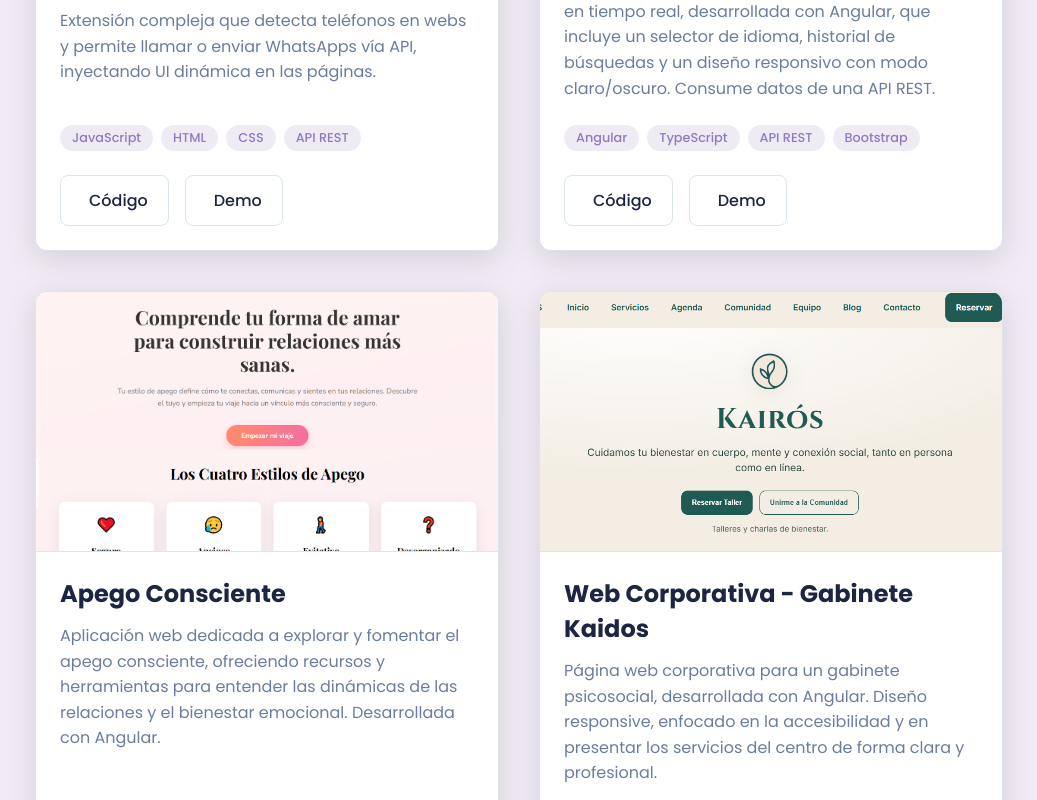
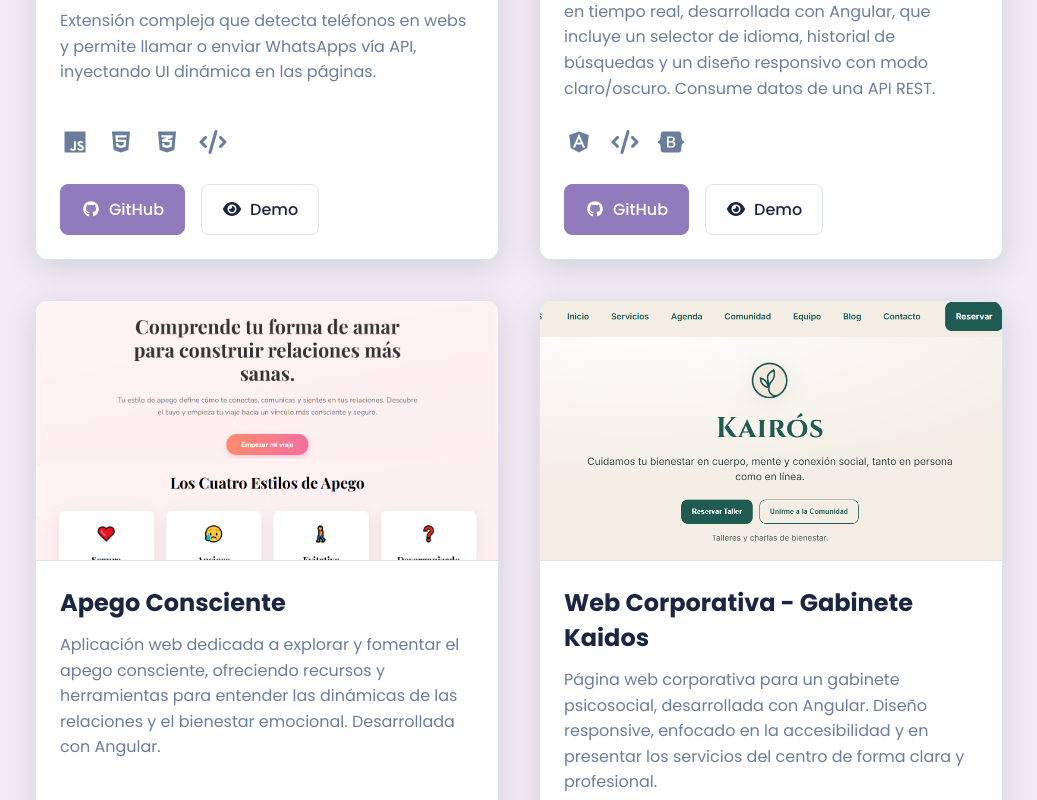
Before and after one commit to edarlinae/mi-portfolio-adap, an Angular app: page / in a window 1280 px wide. Shown: the part 3360-4160 px from the top of the page, without its empty margins (121-1158 px from the left). Built offline with nearby package versions, Linux system fonts and the light colour scheme.

Commit message:
ajuste botones e iconos 1

```diff
--- a/package.json
+++ b/package.json
@@ -26,6 +26,10 @@
     "@angular/forms": "^20.1.0",
     "@angular/platform-browser": "^20.1.0",
     "@angular/router": "^20.1.0",
+    "@fortawesome/angular-fontawesome": "^3.0.0",
+    "@fortawesome/fontawesome-svg-core": "^7.0.1",
+    "@fortawesome/free-brands-svg-icons": "^7.0.1",
+    "@fortawesome/free-solid-svg-icons": "^7.0.1",
     "rxjs": "~7.8.0",
     "tslib": "^2.3.0"
   },
--- a/src/app/components/project-list/project-list.css
+++ b/src/app/components/project-list/project-list.css
@@ -37,7 +37,6 @@ h2 {
   box-shadow: var(--shadow-hover);
 }
 
-
 .project-image-container {
   width: 100%;
   aspect-ratio: 16 / 9;
@@ -55,7 +54,6 @@ h2 {
   object-fit: cover;
   object-position: center;
 }
-
 
 .project-content {
   padding: 1.5rem;
@@ -80,17 +78,19 @@ h2 {
 .project-technologies {
   display: flex;
   flex-wrap: wrap;
-  gap: 0.5rem;
+  gap: 1rem;
   margin-bottom: 1.5rem;
+  align-items: center;
 }
 
-.tech-tag {
-  background-color: color-mix(in srgb, var(--accent) 15%, transparent);
+.tech-logo {
+  font-size: 24px; /* Tamaño del icono */
+  color: var(--text-secondary);
+  transition: color 0.3s ease;
+}
+
+.project-card:hover .tech-logo {
   color: var(--accent);
-  padding: 0.25rem 0.75rem;
-  border-radius: 1rem;
-  font-size: 0.8rem;
-  font-weight: 500;
 }
 
 .project-links {
@@ -100,28 +100,38 @@ h2 {
   margin-top: auto;
 }
 
-
 .project-link {
-  color: var(--text-primary);
   text-decoration: none;
   font-weight: 500;
-  background-color: var(--surface-darker);
   padding: 0.75rem 1.25rem;
   border-radius: 8px;
   text-align: center;
-  transition: background-color 0.2s ease, transform 0.2s ease;
-  border: 1px solid var(--border-color);
+  transition: all 0.2s ease;
   display: inline-flex;
   align-items: center;
   justify-content: center;
   gap: 0.5rem;
 }
 
-.project-link:hover {
-  background-color: color-mix(in srgb, var(--text-primary) 10%, transparent);
+.project-link--primary {
+  background-color: var(--accent);
+  color: white;
+  border: 1px solid var(--accent);
+}
+
+.project-link--primary:hover {
+  background-color: color-mix(in srgb, var(--accent) 85%, black);
   transform: translateY(-2px);
 }
 
-.project-link i {
-  font-size: 1.1rem;
+.project-link--secondary {
+  background-color: transparent;
+  color: var(--text-primary);
+  border: 1px solid var(--border-color);
 }
+
+.project-link--secondary:hover {
+  background-color: var(--surface-darker);
+  border-color: var(--accent);
+  transform: translateY(-2px);
+}
--- a/src/app/components/project-list/project-list.html
+++ b/src/app/components/project-list/project-list.html
@@ -10,21 +10,19 @@
           <h3>{{ getProjectTranslation(project.translationKey).title }}</h3>
           <p>{{ getProjectTranslation(project.translationKey).description }}</p>
 
-          <!-- SECCIÓN CORREGIDA -->
           <div class="project-technologies">
-            @for (tech of project.technologies; track tech) {
-              <span class="tech-tag">{{ tech }}</span>
+            @for (tech of project.technologies; track tech.name) {
+              <fa-icon class="tech-logo" [icon]="tech.icon" [title]="tech.name"></fa-icon>
             }
           </div>
-          <!-- FIN DE LA SECCIÓN CORREGIDA -->
 
           <div class="project-links">
-            <a [href]="project.githubUrl" target="_blank" rel="noopener noreferrer" class="project-link">
-              <i class="fab fa-github"></i> Código
+            <a [href]="project.githubUrl" target="_blank" rel="noopener noreferrer" class="project-link project-link--primary">
+              <fa-icon [icon]="faGithub"></fa-icon> GitHub
             </a>
             @if (project.liveDemoUrl && project.liveDemoUrl !== '#') {
-              <a [href]="project.liveDemoUrl" target="_blank" rel="noopener noreferrer" class="project-link">
-                <i class="fas fa-external-link-alt"></i> Demo
+              <a [href]="project.liveDemoUrl" target="_blank" rel="noopener noreferrer" class="project-link project-link--secondary">
+                <fa-icon [icon]="faEye"></fa-icon> Demo
               </a>
             }
           </div>
--- a/src/app/components/project-list/project-list.ts
+++ b/src/app/components/project-list/project-list.ts
@@ -1,11 +1,21 @@
 import { Component, signal, inject } from '@angular/core';
 import { CommonModule } from '@angular/common';
 import { TranslationService, ProjectTranslations } from '../../services/translation';
+import { FontAwesomeModule } from '@fortawesome/angular-fontawesome';
+import { IconDefinition } from '@fortawesome/fontawesome-svg-core';
+import { faAngular, faBootstrap, faCss3Alt, faFigma, faGithub, faHtml5, faJs, faSass } from '@fortawesome/free-brands-svg-icons';
+import { faCode, faEye } from '@fortawesome/free-solid-svg-icons';
+
+// Estructura para las tecnologías con iconos de FontAwesome
+export interface Technology {
+  name: string;
+  icon: IconDefinition;
+}
 
 export interface Project {
   imageUrl: string;
   translationKey: 'project1' | 'project2' | 'project3' | 'project4';
-  technologies: string[];
+  technologies: Technology[];
   liveDemoUrl: string;
   githubUrl: string;
 }
@@ -13,7 +23,7 @@ export interface Project {
 @Component({
   selector: 'app-project-list',
   standalone: true,
-  imports: [CommonModule],
+  imports: [CommonModule, FontAwesomeModule], // <-- Añadir FontAwesomeModule
   templateUrl: './project-list.html',
   styleUrl: './project-list.css'
 })
@@ -21,32 +31,54 @@ export class ProjectListComponent {
   private translationService = inject(TranslationService);
   public t = this.translationService.t;
 
+  // Iconos para la plantilla
+  faGithub = faGithub;
+  faEye = faEye;
+
   protected readonly projects = signal<Project[]>([
     {
       imageUrl: 'assets/clicktocall-preview.png',
       translationKey: 'project1',
-      technologies: ['JavaScript', 'HTML', 'CSS', 'API REST'],
+      technologies: [
+        { name: 'JavaScript', icon: faJs },
+        { name: 'HTML', icon: faHtml5 },
+        { name: 'CSS', icon: faCss3Alt },
+        { name: 'Chrome API', icon: faCode } // Usando un icono genérico
+      ],
       liveDemoUrl: 'https://chromewebstore.google.com/detail/clicktocall-premium-number/hcdjknjpbnhdmpdkeofgmafdcepdbjfg?hl=es',
       githubUrl: 'https://github.com/edarlinae/ClickToCall'
     },
     {
       imageUrl: 'assets/weather-app-preview.jpg',
       translationKey: 'project2',
-      technologies: ['Angular', 'TypeScript', 'API REST', 'Bootstrap'],
+      technologies: [
+        { name: 'Angular', icon: faAngular },
+        { name: 'TypeScript', icon: faCode }, // faCode como sustituto de TS
+        { name: 'Bootstrap', icon: faBootstrap }
+      ],
       liveDemoUrl: 'https://weather-app-edarlinae.vercel.app/',
       githubUrl: 'https://github.com/edarlinae/Weather-App'
     },
     {
       imageUrl: 'assets/apego-consciente.png',
       translationKey: 'project3',
-      technologies: ['Angular', 'TypeScript', 'SCSS', 'Figma'],
+      technologies: [
+        { name: 'Angular', icon: faAngular },
+        { name: 'TypeScript', icon: faCode }, // faCode como sustituto de TS
+        { name: 'SCSS', icon: faSass },
+        { name: 'Figma', icon: faFigma }
+      ],
       liveDemoUrl: '#',
       githubUrl: 'https://github.com/edarlinae/apego-consciente'
     },
     {
-      imageUrl: 'assets/kairosgab.png', // <-- Nombre de imagen verificado
+      imageUrl: 'assets/kairosgab.png',
       translationKey: 'project4',
-      technologies: ['Angular', 'TypeScript', 'SCSS'],
+      technologies: [
+        { name: 'Angular', icon: faAngular },
+        { name: 'TypeScript', icon: faCode }, // faCode como sustituto de TS
+        { name: 'SCSS', icon: faSass }
+      ],
       liveDemoUrl: 'https://www.gabinetekairos.es/',
       githubUrl: 'https://github.com/edarlinae/kairos-web'
     }
```
Also changed, not shown: 1 other file (tests, documents, lock files or other folders).
